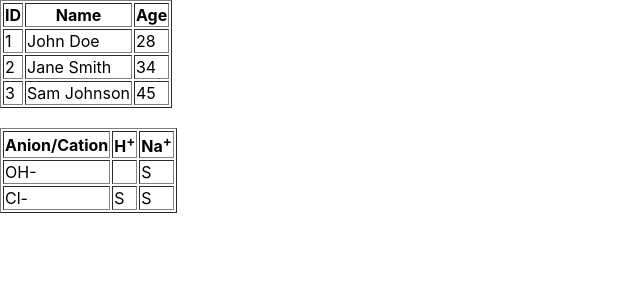
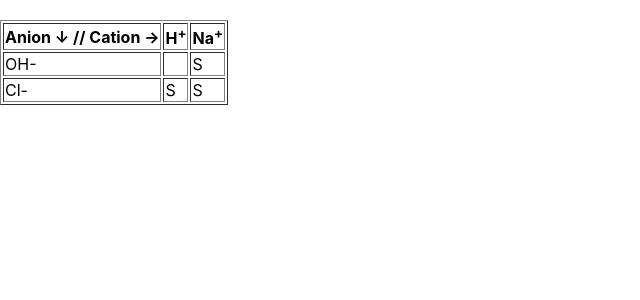
Before and after one commit to EranLavan/words-beyond, a React (Create React App) app: page / in a window 1280 px wide. Shown: the top 300 px of the page, without its empty margins (0-640 px from the left). Built offline with nearby package versions, Linux system fonts and the light colour scheme.

Commit message:
modified:   src/App.js 	modified:   src/components-t/SolubilityDraft.js 	new file:   src/components-t/SolubilityDraftStyle.css 	new file:   src/components-t/Tooltip.js 	new file:   src/components-t/Tooltip1.css 	new file:   src/components-t/Tooltip2.css 	new file:   src/components-t/Tooltip3.css

```diff
--- a/src/App.js
+++ b/src/App.js
@@ -15,7 +15,7 @@ function App() {
       {/* <Chart /> */}
 
       <div>
-        <Gtable />
+        {/* <Gtable /> */}
       </div>
 
       <div>
--- a/src/components-t/SolubilityDraft.js
+++ b/src/components-t/SolubilityDraft.js
@@ -1,26 +1,60 @@
-import React from 'react'
+import React from 'react';
+import Tooltip from './Tooltip';
+import './SolubilityDraftStyle.css'
 
 function SolubilityDraft() {
 
 const data = [
 
+// IMPORTANT: we can add specific numbers to the tooltip, not just Soluble/Insoluble
+
   {
     id: 1,
-    anion: 'OH-',
-    h: '',
-    na: 'S'
+
+    anion: {
+      value: 'OH-',
+      url: '',
+      tooltip: ''
+    },
+
+    h: {
+      value: '',
+      url: 'https://example.com/water',
+      tooltip: 'Water'
+    },
+
+    na: {
+      value: 'S',
+      url: 'https://example.com/naoh',
+      tooltip: 'Sodium Hydroxide\nHighly soluble '
+    }
   },
 
   {
     id: 2,
-    anion: 'Cl-',
-    h: 'S',
-    na: 'S'
+    anion: {
+      value: 'Cl-',
+      url: '',
+      tooltip: ''
+    },
+
+    h: {
+      value: 'S',
+      url: '',
+      tooltip: ''
+    },
+
+    na: {
+      value: 'S',
+      url: '',
+      tooltip: ''
+    },
   }
 ]
 
-  const handleCellClick = (row, column) => {
-    console.log(`Clicked on ${column}: ${row[column]}`);
+  const handleCellClick = (url) => {
+    console.log(`Redirecting to ${url}`);
+    window.location.href = url;
   };
 
   return (
@@ -30,7 +64,7 @@ const data = [
       >
         <thead>
           <tr>
-            <th>Anion/Cation</th>
+            <th>Anion &#8595; // Cation &#8594;</th>
             <th>H<sup>+</sup></th>
             <th>Na<sup>+</sup></th>
           </tr>
@@ -39,9 +73,19 @@ const data = [
         <tbody>
           {data.map((row) => (
             <tr key={row.id}>
-              <td onClick={() => handleCellClick(row, 'anion')}>{row.anion}</td>
-              <td>{row.h}</td>
-              <td>{row.na}</td>
+              <td>{row.anion.value}</td>
+
+              <td className="clickable" onClick={() => handleCellClick(row.h.url)}>
+                <Tooltip text={row.h.tooltip}>
+                  {row.h.value}
+                </Tooltip>
+              </td>
+
+              <td className="clickable" onClick={() => handleCellClick(row.na.url)}>
+                <Tooltip text={row.na.tooltip}>
+                  {row.na.value}
+                </Tooltip>
+              </td>
             </tr>
           ))}
         </tbody>
--- /dev/null
+++ b/src/components-t/SolubilityDraftStyle.css
@@ -0,0 +1,3 @@
+.clickable {
+    cursor: pointer;
+}
--- /dev/null
+++ b/src/components-t/Tooltip.js
@@ -0,0 +1,25 @@
+import React, { useState } from 'react';
+import './Tooltip1.css';
+
+const Tooltip = ({ children, text }) => {
+  const [visible, setVisible] = useState(false);
+
+  return (
+      <div
+        className='tooltip-container'
+        onMouseEnter={() => setVisible(true)}
+        onMouseLeave={() => setVisible(false)}
+      >
+        {children}
+
+        {visible && (
+          <div
+            className='tooltip-text'
+            dangerouslySetInnerHTML={{ __html: text.replace(/\n/g, '<br>') }}
+          />
+        )}
+      </div>
+    );
+};
+
+export default Tooltip;
--- /dev/null
+++ b/src/components-t/Tooltip1.css
@@ -0,0 +1,18 @@
+.tooltip-container {
+	position: relative;
+	display: inline-block;
+}
+
+.tooltip-text {
+	position: absolute;
+	bottom: 100%;
+	left: 50%;
+	transform: translateX(-50%);
+	background-color: #333;
+	color: #fff;
+	padding: 5px;
+	border-radius: 3px;
+	white-space: nowrap;
+	font-weight: 600;
+	z-index: 1;
+}
--- /dev/null
+++ b/src/components-t/Tooltip2.css
@@ -0,0 +1,47 @@
+.tooltip-container {
+    position: relative;
+    display: inline-block;
+    cursor: pointer;
+  }
+
+  .tooltip-text {
+    visibility: hidden;
+    background-color: rgba(0, 0, 0, 0.75);
+    color: #fff;
+    text-align: left;
+    border-radius: 5px;
+    padding: 8px;
+    position: absolute;
+    z-index: 1;
+    bottom: 125%; /* Position above the tooltip container */
+    left: 50%;
+    transform: translateX(-50%);
+    white-space: pre-line; /* Allow line breaks */
+    font-size: 14px;
+    line-height: 1.4;
+    max-width: 200px; /* Set a max width to prevent overflow */
+    word-wrap: break-word; /* Wrap long words to the next line */
+  }
+
+  .tooltip-container:hover .tooltip-text {
+    visibility: visible;
+    opacity: 1;
+    transition: opacity 0.3s;
+  }
+
+  .tooltip-text::after {
+    content: "";
+    position: absolute;
+    top: 100%; /* Arrow points downwards */
+    left: 50%;
+    margin-left: -5px;
+    border-width: 5px;
+    border-style: solid;
+    border-color: rgba(0, 0, 0, 0.75) transparent transparent transparent;
+  }
+
+  .tooltip-container:hover .tooltip-text {
+    visibility: visible;
+    opacity: 1;
+    transition: opacity 0.3s;
+  }
--- /dev/null
+++ b/src/components-t/Tooltip3.css
@@ -0,0 +1,50 @@
+.tooltip-container {
+    position: relative;
+    display: inline-block;
+    cursor: pointer;
+  }
+
+  .tooltip-text {
+    visibility: hidden;
+    background-color: rgba(0, 0, 0, 0.75);
+    color: #fff;
+    text-align: left;
+    border-radius: 5px;
+    padding: 10px;
+    position: absolute;
+    z-index: 1;
+    bottom: 125%; /* Position above the tooltip container */
+    left: 50%;
+    transform: translateX(-50%);
+    white-space: pre-line; /* Allow line breaks */
+    font-size: 14px;
+    font-weight: bold;
+    line-height: 1.4;
+    max-width: 200px; /* Set a max width to prevent overflow */
+    word-wrap: break-word; /* Wrap long words to the next line */
+    box-sizing: border-box;
+    opacity: 0;
+    transition: opacity 0.3s;
+  }
+
+  .tooltip-container:hover .tooltip-text {
+    visibility: visible;
+    opacity: 1;
+  }
+
+  .tooltip-text::after {
+    content: "";
+    position: absolute;
+    top: 100%; /* Arrow points downwards */
+    left: 50%;
+    margin-left: -5px;
+    border-width: 5px;
+    border-style: solid;
+    border-color: rgba(0, 0, 0, 0.75) transparent transparent transparent;
+  }
+
+  .tooltip-container:hover .tooltip-text {
+    visibility: visible;
+    opacity: 1;
+    transition: opacity 0.3s;
+  }
```
